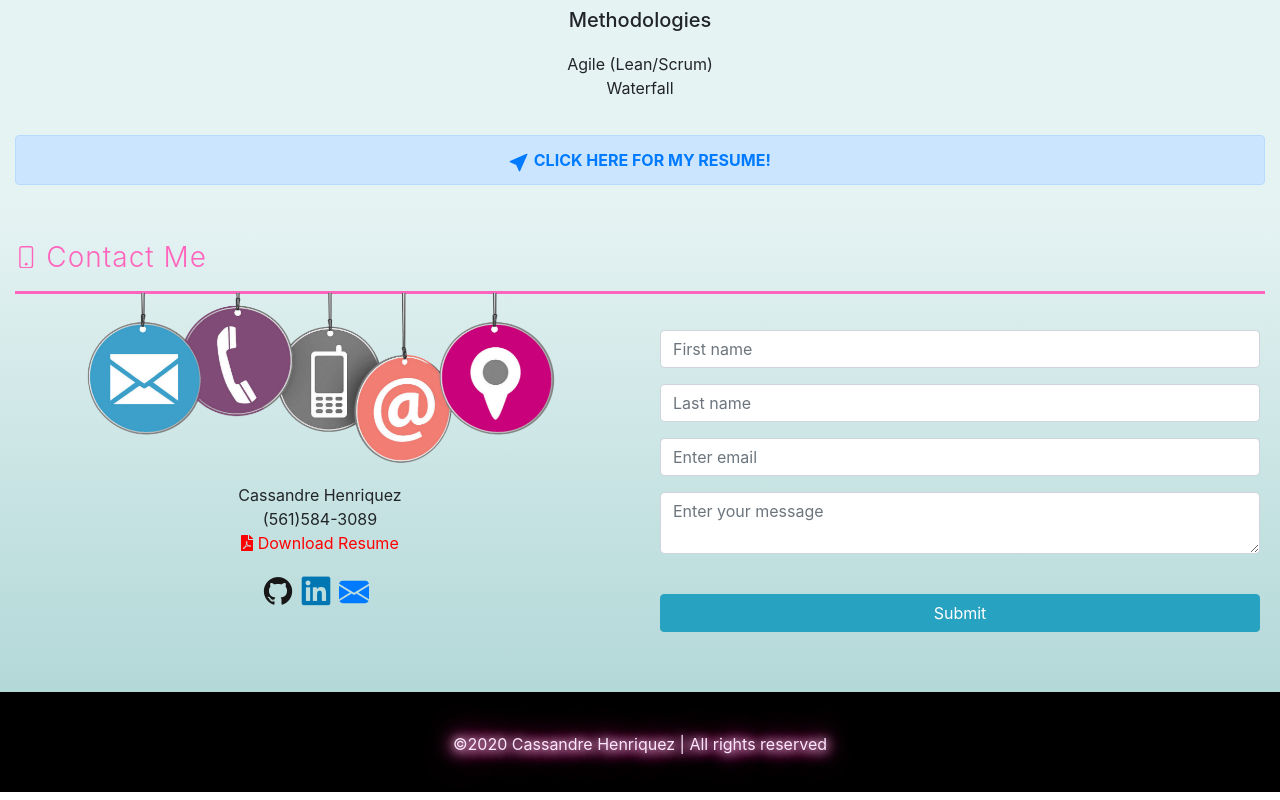
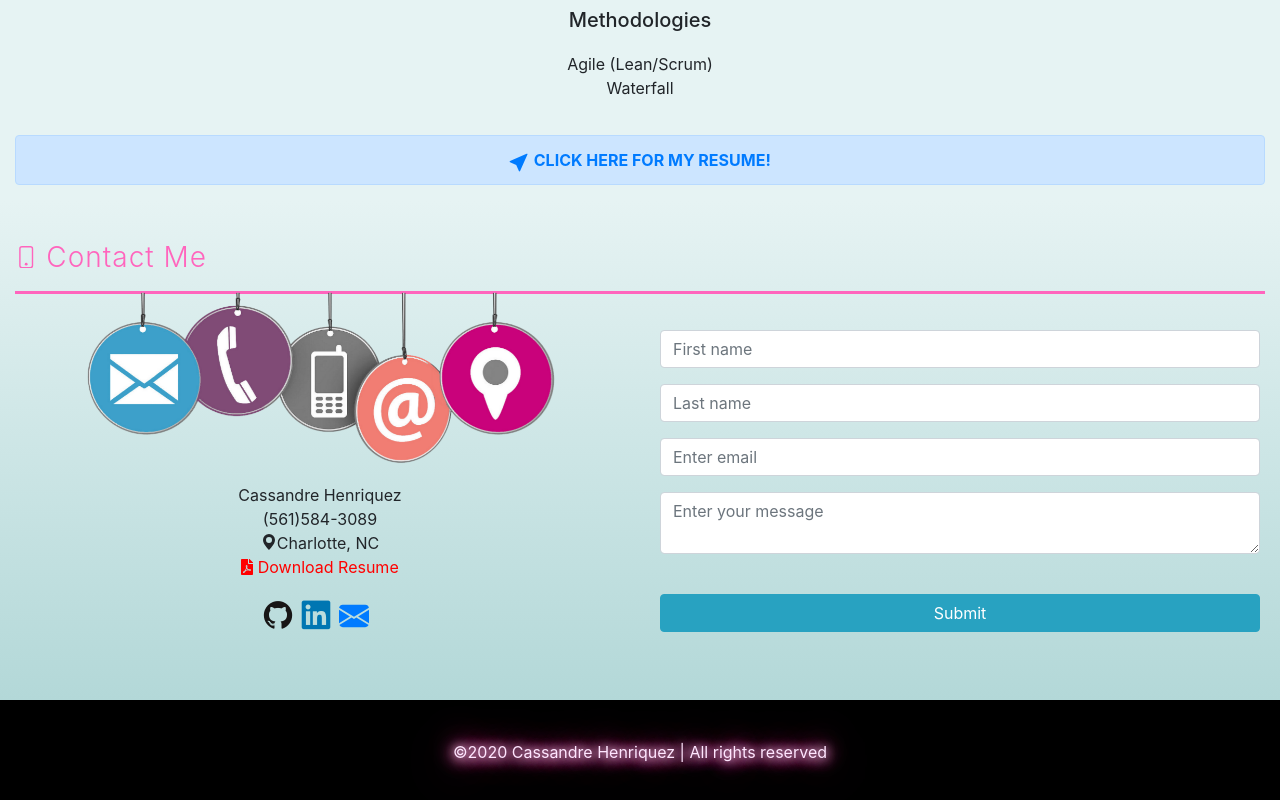
Before and after one commit to cassandreh1/cassandre-portfolio, an Angular app: page / in a window 1280 px wide. Shown: the part 1781-2581 px from the top of the page. Built offline with nearby package versions, Linux system fonts and the light colour scheme.

Commit message:
adding my location

```diff
--- a/src/app/contact-me/contact-me.component.html
+++ b/src/app/contact-me/contact-me.component.html
@@ -16,6 +16,10 @@
             Cassandre Henriquez
             <br>
             (561)584-3089
+            <br>
+            <svg width="1em" height="1em" viewBox="0 0 16 16" class="bi bi-geo-alt" fill="currentColor" xmlns="http://www.w3.org/2000/svg">
+                <path fill-rule="evenodd" d="M8 16s6-5.686 6-10A6 6 0 0 0 2 6c0 4.314 6 10 6 10zm0-7a3 3 0 1 0 0-6 3 3 0 0 0 0 6z"/>
+              </svg>Charlotte, NC
             <br>
             <a id="resume-pdf" href="../../assets/Cassandre's Resume.pdf">
                 <fa-icon [icon]="faFilePdf"></fa-icon>
--- a/src/app/contact-me/contact-me.component.scss
+++ b/src/app/contact-me/contact-me.component.scss
@@ -16,7 +16,7 @@
   }
   .col-md-6 {
     padding: 20px;
-        .ng-dirty.ng-invalid:not(form)  {
+    .ng-dirty.ng-invalid:not(form) {
       border: 1px solid #a94442;
     }
     .error-message {
@@ -31,13 +31,16 @@
         margin-bottom: 0;
       }
     }
-        button.btn-success  {
+    button.btn-success {
       margin-top: 40px;
       background-color: #28a2c1;
       border-color: #28a2c1;
       &:hover {
         opacity: 0.5;
       }
+    }
+    .bi-geo-alt {
+      margin-bottom: 4px;
     }
   }
   #contact-info {
@@ -51,7 +54,7 @@
       margin-bottom: 8px;
     }
   }
-    @keyframes slideLeft{
+  @keyframes slideLeft {
     0% {
       transform: translateX(-100px);
     }
```
Lines whose indentation alone changed are shown as unchanged.
